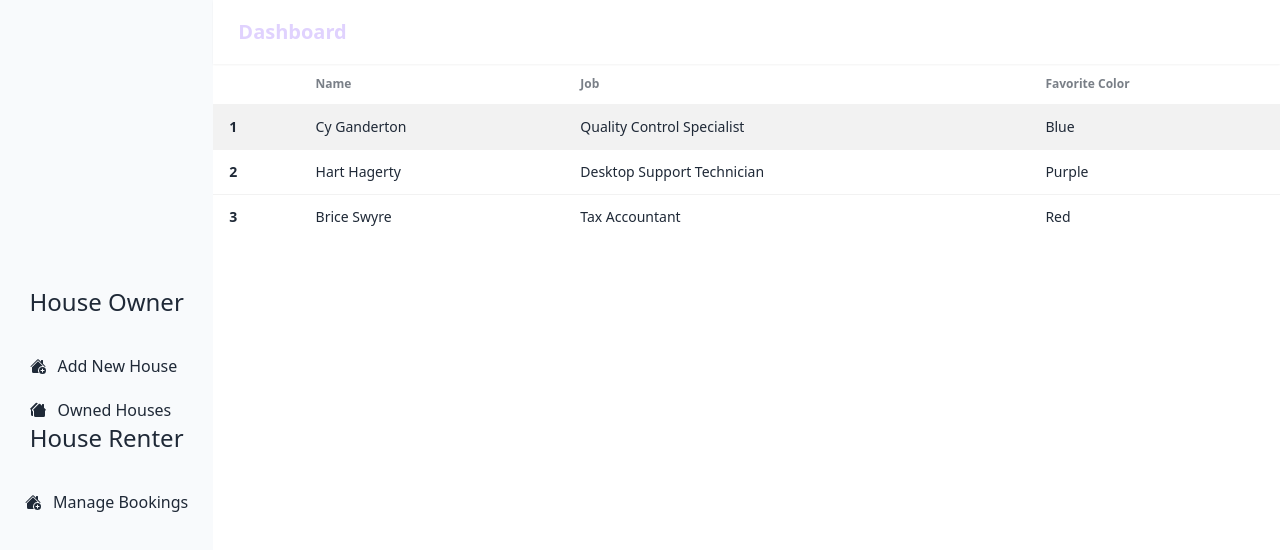
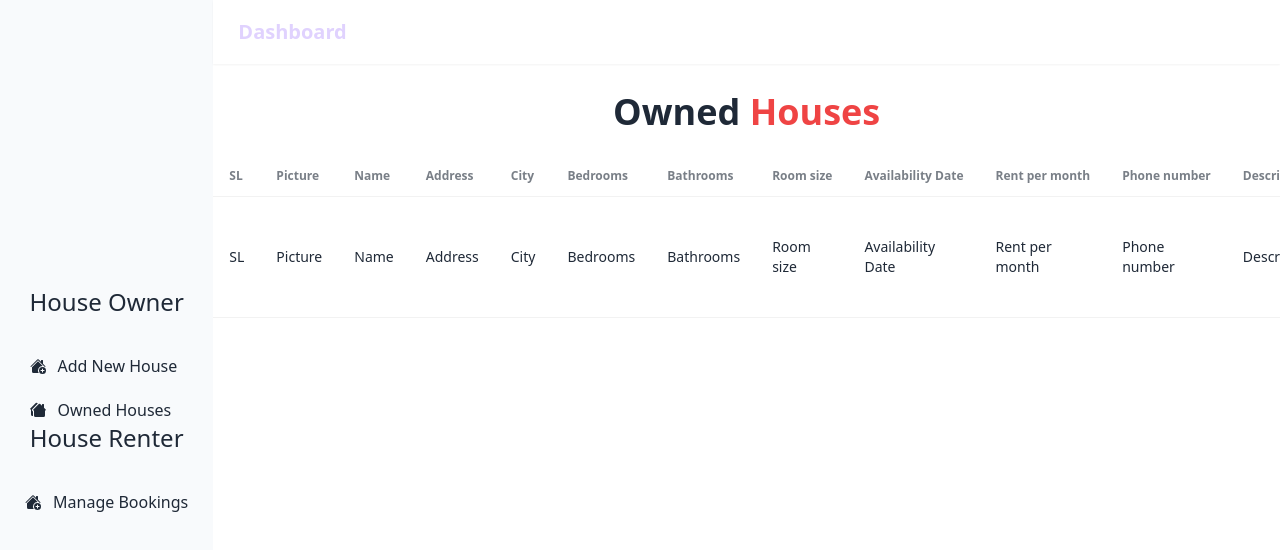
Before and after one commit to kaziFahmid/house-rent-client, a React (Vite) app: page /dashboard/houseowner/owned-houses in a window 1280 px wide. Shown: the top 550 px of the page. Built offline with nearby package versions, Linux system fonts and the light colour scheme.

Commit message:
owned house added

```diff
--- a/src/component/Dashboard/AddNewHouse/AddNewHouse.jsx
+++ b/src/component/Dashboard/AddNewHouse/AddNewHouse.jsx
@@ -4,7 +4,8 @@ export default function AddNewHouse() {
   return (
 
     <>
-      <div className=" h-96 overflow-y-auto mt-24 max-w-5xl mx-auto">
+    <h1 className='text-center text-4xl mt-6 font-bold'>Add New <span className='text-red-500'>House</span></h1>
+      <div className=" h-96 overflow-y-auto  max-w-5xl mx-auto">
       <form >
         <div className="mb-4">
           <label htmlFor="name" className="block text-gray-700 font-bold mb-2">
@@ -128,7 +129,7 @@ export default function AddNewHouse() {
             Phone Number
           </label>
           <input
-            type="tel"
+            type="number"
             id="phoneNumber"
             name="phoneNumber"
             required
--- a/src/component/Dashboard/OwnedHouses/OwnedHouses.jsx
+++ b/src/component/Dashboard/OwnedHouses/OwnedHouses.jsx
@@ -2,43 +2,59 @@ import React from 'react'
 
 export default function OwnedHouses() {
   return (
-    <div>
+   <>
+
+
+   <h1 className='text-4xl text-center font-bold mt-7'>Owned <b className='text-red-500'>Houses</b></h1>
+
+
+   <div className='mt-6 container mx-auto'>
       <div className="overflow-x-auto">
   <table className="table">
     {/* head */}
     <thead>
       <tr>
-        <th></th>
+ <th>SL</th>
+        <th>Picture</th>
         <th>Name</th>
-        <th>Job</th>
-        <th>Favorite Color</th>
+        <th>Address</th>
+        <th>City</th>
+        <th>Bedrooms</th>
+        <th>Bathrooms</th>
+        <th>Room size</th>
+        <th>Availability Date</th>
+        <th>Rent per month</th>
+        <th>Phone number</th>
+        <th>Description</th>
+        <th>Actions</th>
       </tr>
     </thead>
     <tbody>
-      {/* row 1 */}
-      <tr className="bg-base-200">
-        <th>1</th>
-        <td>Cy Ganderton</td>
-        <td>Quality Control Specialist</td>
-        <td>Blue</td>
-      </tr>
-      {/* row 2 */}
-      <tr>
-        <th>2</th>
-        <td>Hart Hagerty</td>
-        <td>Desktop Support Technician</td>
-        <td>Purple</td>
-      </tr>
-      {/* row 3 */}
-      <tr>
-        <th>3</th>
-        <td>Brice Swyre</td>
-        <td>Tax Accountant</td>
-        <td>Red</td>
+    <tr>
+ <td>SL</td>
+        <td>Picture</td>
+        <td>Name</td>
+        <td>Address</td>
+        <td>City</td>
+        <td>Bedrooms</td>
+        <td>Bathrooms</td>
+        <td>Room size</td>
+        <td>Availability Date</td>
+        <td>Rent per month</td>
+        <td>Phone number</td>
+        <td>Description</td>
+        <td>
+        <button className='btn bg-yellow-500 text-white'>Edit</button>
+            <button className='btn bg-red-500 text-white'>Delete</button>
+        </td>
       </tr>
     </tbody>
   </table>
 </div>
     </div>
+
+
+
+   </>
   )
 }
```
